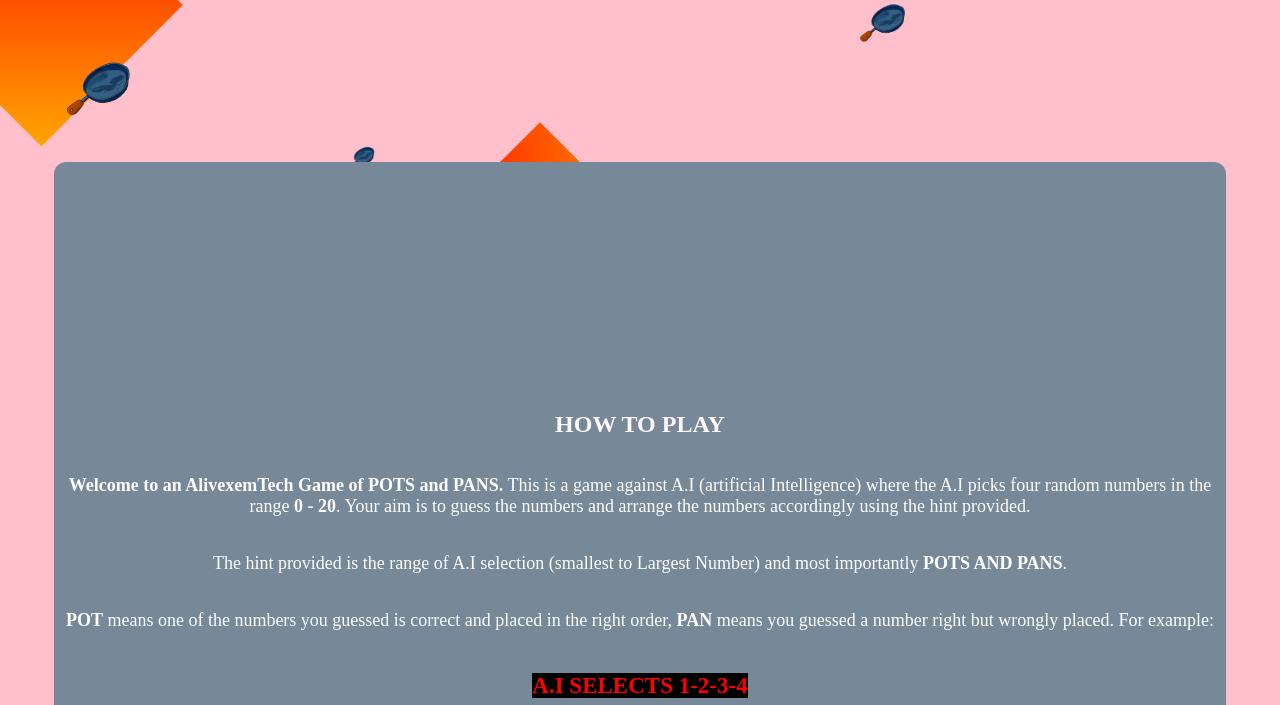
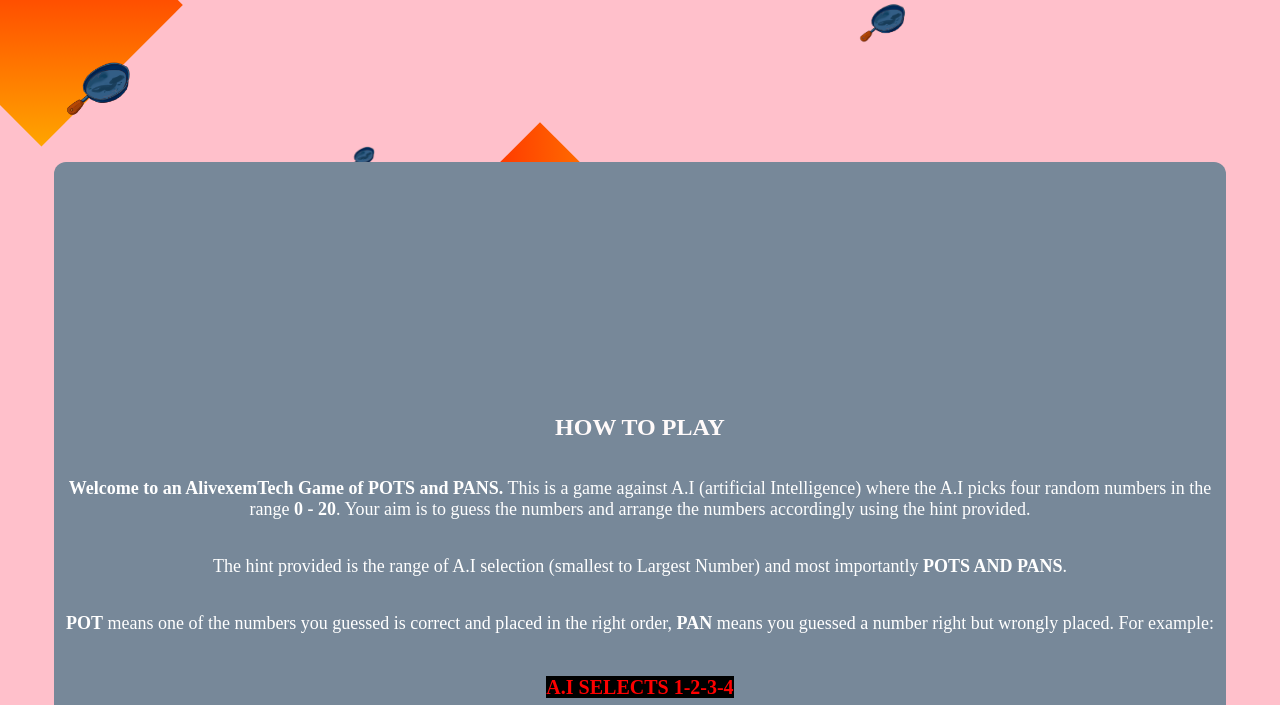
Before and after one commit to Alivexem/Pots, a plain HTML site: page index.html in a window 1280 px wide. Shown: the part 95-800 px from the top of the page. Drawn offline with Linux system fonts and the light colour scheme; a web font is replaced by a local one.

Commit message:
Update index.html

```diff
--- a/index.html
+++ b/index.html
@@ -154,7 +154,7 @@
       <h2 style="color: snow; font-weight: bold;">HOW TO PLAY</h2>
       <p><b>Welcome to an AlivexemTech Game of POTS and PANS.</b> This is a game against A.I (artificial Intelligence) where the A.I picks four random numbers in the range <b>0 - 20</b>. Your aim is to guess the numbers and arrange the numbers accordingly using the hint provided.</p>
       <p>The hint provided is the range of A.I selection (smallest to Largest Number) and most importantly <b>POTS AND PANS</b>.</p>
-      <p><b>POT</b> means one of the numbers you guessed is correct and placed in the right order, <b>PAN</b> means you guessed a number right but wrongly placed. For example: <br><br><br> <stan style="color: red; font-size: 23px; font-weight: bold; background-color: black;">A.I SELECTS <b>1-2-3-4</b></stan> <br><br> <stan style="color: lime; font-size: 23px; font-weight: bold; background-color: black;">AND YOUR GUESS IS <b>1-4-2-8</b>.</stan> <br><br><br> The game response will be <b>1 POT and 2 PANS</b> because 1 is correct and rightly placed which makes it a <b>POT</b>, 4 and 2 are also correct but wrongly placed which results in <b>PAN</b>. ENOUGH TALK... CHECK IT OUT YOURSELF!</p>
+      <p><b>POT</b> means one of the numbers you guessed is correct and placed in the right order, <b>PAN</b> means you guessed a number right but wrongly placed. For example: <br><br><br> <stan style="color: red; font-size: 20px; font-weight: bold; background-color: black;">A.I SELECTS <b>1-2-3-4</b></stan> <br><br> <stan style="color: lime; font-size: 20px; font-weight: bold; background-color: black;">AND YOUR GUESS IS <b>1-4-2-8</b>.</stan> <br><br><br> The game response will be <b>1 POT and 2 PANS</b> because 1 is correct and rightly placed which makes it a <b>POT</b>, 4 and 2 are also correct but wrongly placed which results in <b>PAN</b>. ENOUGH TALK... CHECK IT OUT YOURSELF!</p>
       <button id="btn" style="margin-top: 20px;">PROCEED TO PLAY</button>
       <script>
           let button = document.getElementById("btn")
```
